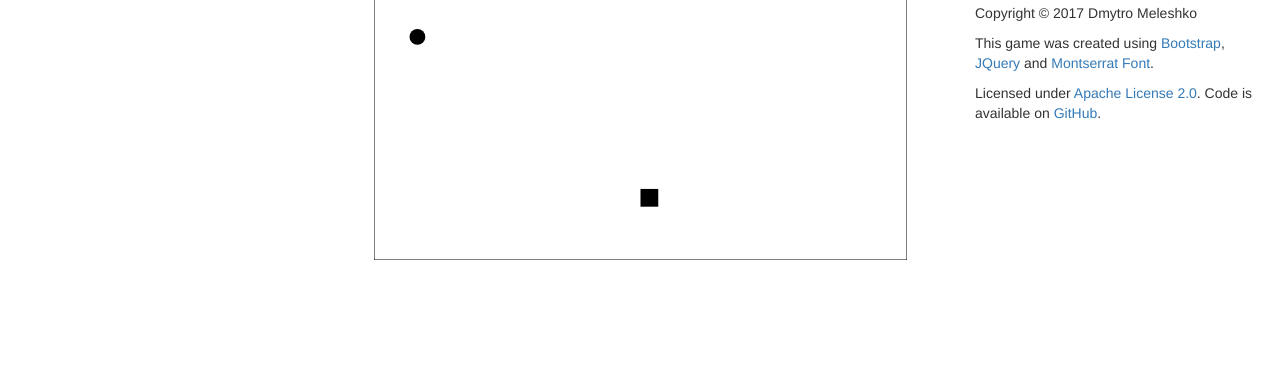
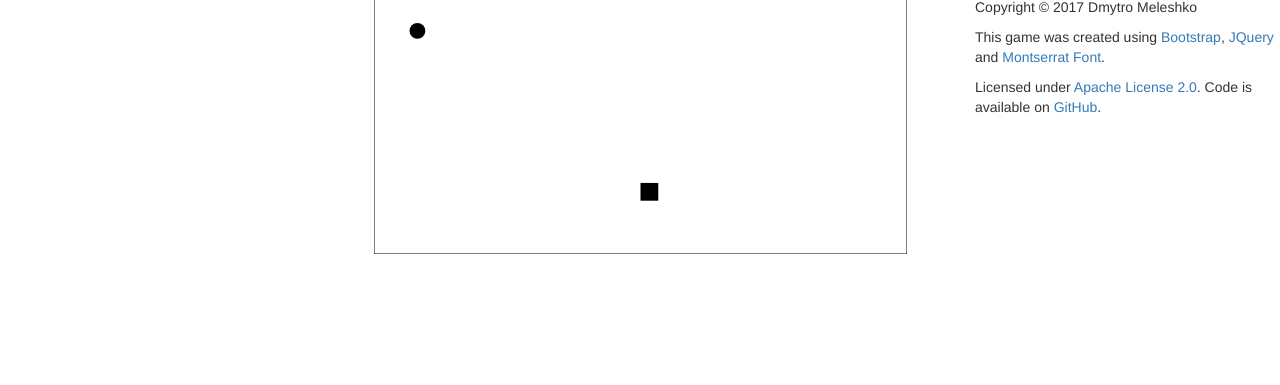
Before and after one commit to dmitmel/snake.js, a plain HTML site: page index.html in a window 1280 px wide. Shown: the part 415-800 px from the top of the page. Drawn offline with Linux system fonts and the light colour scheme.

Commit message:
fixed bug with non-existent snake.css

```diff
--- a/index.html
+++ b/index.html
@@ -25,7 +25,7 @@
 
         <link rel="stylesheet" href="./css/bootstrap.min.css">
         <link rel="stylesheet" href="./fonts/Montserrat.css">
-        <link rel="stylesheet" href="./css/snake.css">
+        <link rel="stylesheet" href="./css/index.css">
 
         <title>Snake!</title>
     </head>
```
